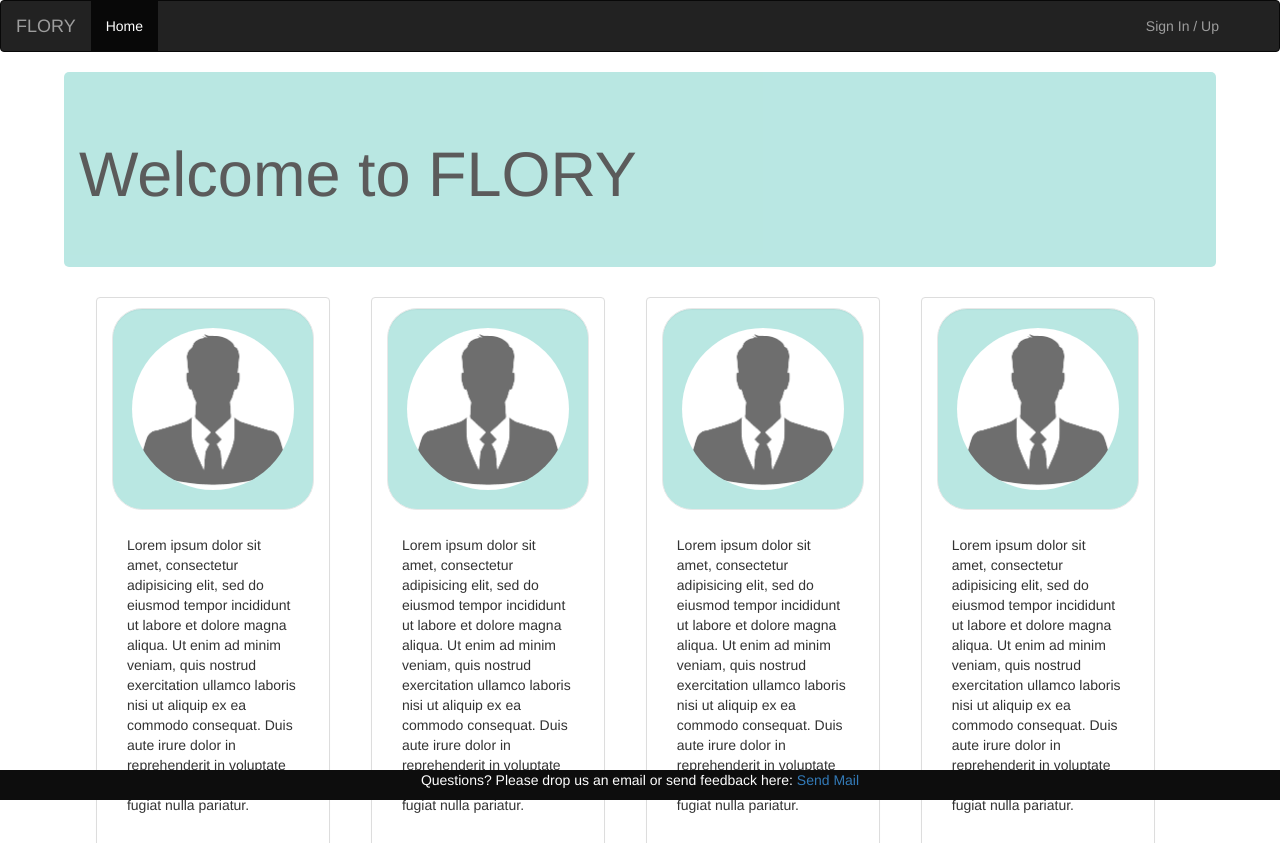
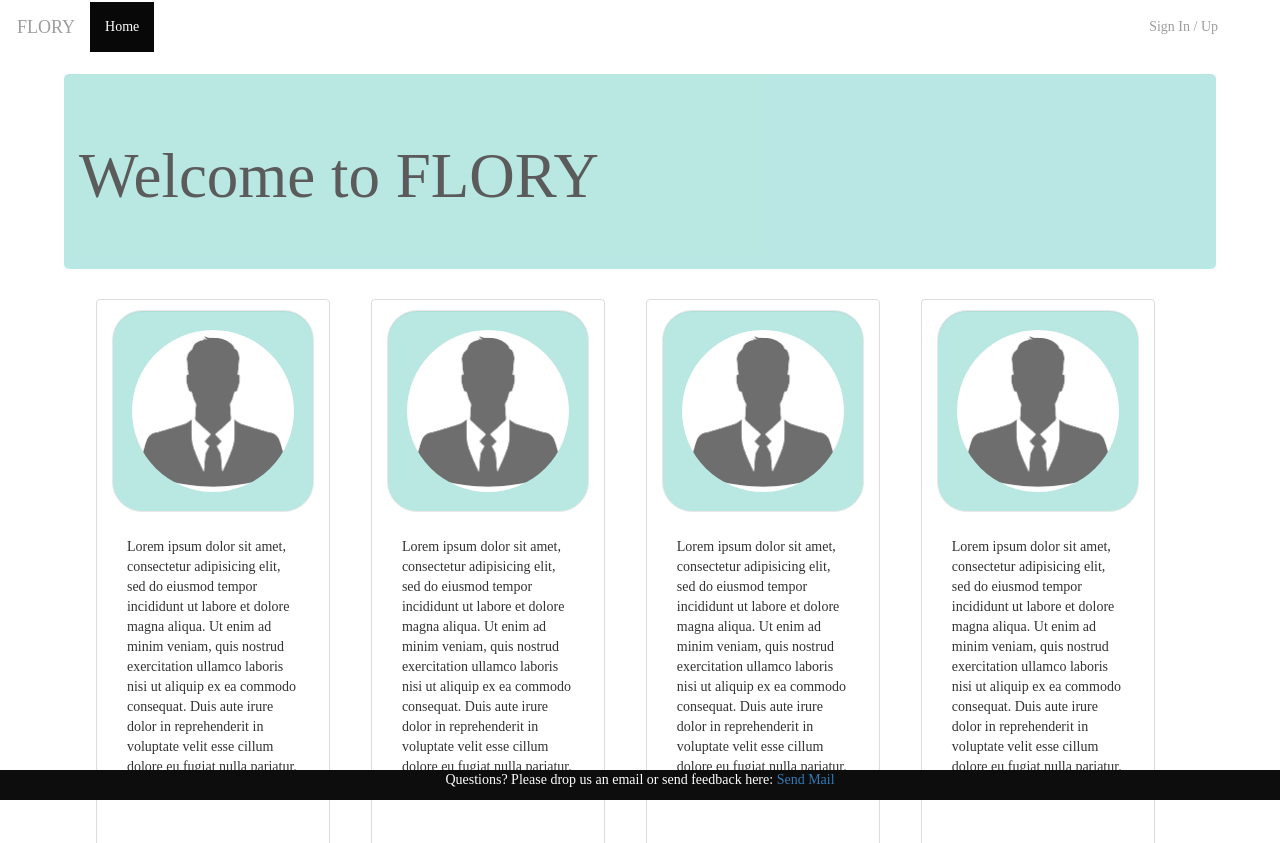
Before and after one commit to dovadyah/Flory, a plain HTML site: page html/about.html in a window 1280 px wide. Shown: the top 843 px of the page. Drawn offline with nearby package versions, Linux system fonts and the light colour scheme.

Commit message:
minor css changes

```diff
--- a/css/style.css
+++ b/css/style.css
@@ -3,14 +3,16 @@ body, html {
     position: relative;
     padding:0;
     margin:0;
+    font-family: "Josefin Sans" !important;
 }
 
 a:hover {
-    color: #A8E2DC;
+    color: #71b8f1;
 }
 
 a:active {
-    color: #A8E2DC;
+    color: #71b8f1;
+    background-color: #fff !important;
 }
 
 .box {
@@ -117,9 +119,10 @@ img{
 }
 
 nav{
-  border: 0px;
+  border: 2px solid #fff !important;
   position: fixed;
-  background-color: #FFF;
+  color: 71b8f1 !important;
+  background-color: #FFF !important;
 }
 
 .navbar-right{
```
Also changed, not shown: 2 other files.
